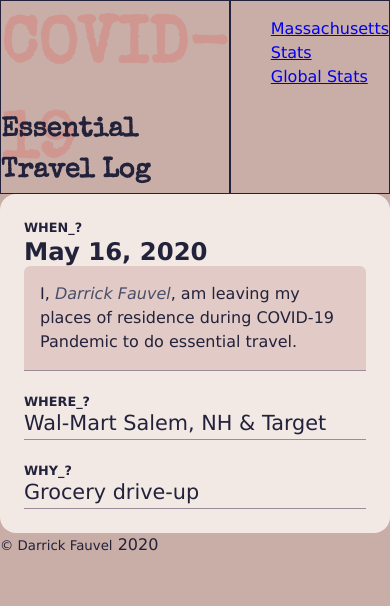
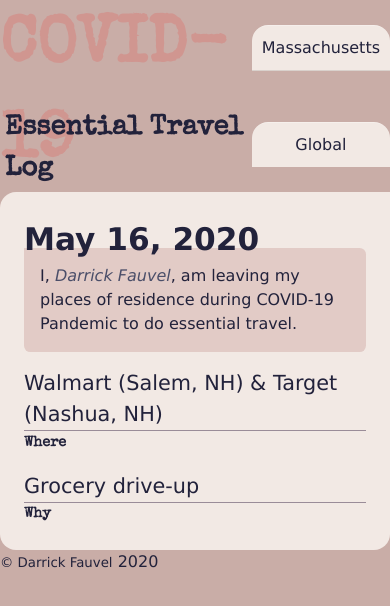
Before and after one commit to mytechpal/Travel_Log, a plain HTML site: page index.html in a window 390 px wide. Drawn offline with nearby package versions, Linux system fonts and the light colour scheme.

Commit message:
change style and structure

```diff
--- a/index.html
+++ b/index.html
@@ -12,30 +12,27 @@
             <h1>COVID-19</h1>
             <h2>Essential Travel Log</h2>
         </div>
-        <nav>
-            <ul>
-                <li><a href="#">Massachusetts Stats</a></li>
-                <li><a href="#">Global Stats</a></li>
-            </ul>
-        </nav>
+
+        <ul class="navigation">
+            <li><a href="#">Massachusetts</a></li>
+            <li><a href="#">Global</a></li>
+        </ul>
+
     </header>
 
     <main>
 
         <article class="card">
-            <section class="detail">
-                <h2>When_?</h2>
-                <h3>May 16, 2020</h3>
+                <h2>May 16, 2020</h2>
                 <p class="attestation">I, <em>Darrick Fauvel</em>, am leaving my places of residence during COVID-19
                     Pandemic to do essential travel.</p>
+            <section class="detail">
+                <p>Walmart (Salem, NH) & Target (Nashua, NH)</p>
+                <h3>Where</h3>
             </section>
             <section class="detail">
-                <h2>Where_?</h2>
-                <p>Wal-Mart Salem, NH & Target</p>
-            </section>
-            <section class="detail">
-                <h2>Why_?</h2>
                 <p>Grocery drive-up</p>
+                <h3>Why</h3>
             </section>
         </article>
     </main>
--- a/style.css
+++ b/style.css
@@ -20,7 +20,6 @@ header {
   flex-direction: column;
   flex-grow: 1;
   position: relative;
-  border: 1px solid;
   font-family: 'Special Elite', cursive;
 }
 #logo h1 {
@@ -30,49 +29,91 @@ header {
 }
 #logo h2 {
   position: absolute;
-  bottom: 0;
+  bottom: 0.1rem;
   font-size: 1.7rem;
-  font-weight: ;
+  left: 0.3rem;
 }
-nav {
-  border: 1px solid;
+
+.navigation {
+    display: flex;
+    flex-flow: row wrap;
+    justify-content: flex-end;
+    align-content: flex-end;
+
+    list-style: none;
+    margin: 0;
+
 }
-nav ul {
-    list-style: none;
+.navigation a {
+    text-decoration: none;
+    display: block;
+    padding: 1em;
+    color: #22223B;
+    background: #F2E9E4;
+    border-radius: 1rem 1rem 0 0;
 }
+.navigation a:hover {
+    background: #9A8C98;
+}
+@media all and (max-width: 800px) {
+    .navigation {
+      justify-content: space-around;
+    }
+  }
+
+  @media all and (max-width: 600px) {
+    .navigation {
+      flex-flow: column wrap;
+      padding: 0;
+    }
+    .navigation a {
+      text-align: center;
+      padding: 10px;
+      border-top: 1px solid rgba(255, 255, 255,0.3);
+      border-bottom: 1px solid rgba(0, 0, 0, 0.1);
+    }
+    .navigation li:last-of-type a {
+      border-bottom: none;
+    }
+  }
+/* header end */
+
 
 /* main */
 main {
-
+    background: #F2E9E4;
+    border-radius: 1rem 0 1rem 1rem;
+    padding: 1.5rem;
 }
 
 article {
-  background: #F2E9E4;
-  border-radius: 1rem;
-  padding: 1.5rem;
   font-size: 1.3rem;
 }
 .attestation {
   background: rgb(226, 203, 198);
-  border-radius: .4rem .4rem 0 0;
+  border-radius: 0 .4rem .4rem .4rem;
   padding: 1rem;
   font-size: 1rem;
 }
 .attestation em {
   color: #4A4E69;
 }
+
 .card h2 {
-  text-transform: uppercase;
-  font-size: .8rem;
-  height: 0;
-  margin-bottom: 1rem;
-}
-.card h3 {
   height: 0;
   margin-top: 0;
   margin-bottom: 2rem;
 }
+.card h3 {
+    font-size: .9rem;
+    padding-top: 0.1rem;
+    border-top: 1px solid #9A8C98;
+    font-family: 'Special Elite', cursive;
+  }
 .card .detail {
-  border-bottom: 1px solid;
   border-color: #9A8C98;
+  margin-top: 1rem;
 }
+.card .detail p {
+
+}
```
